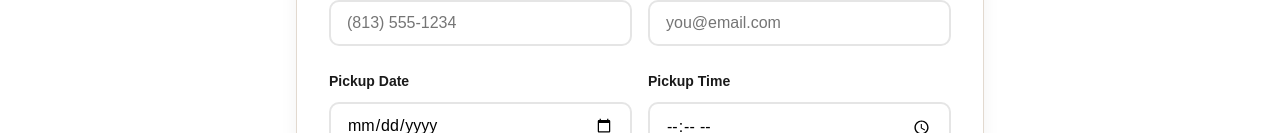
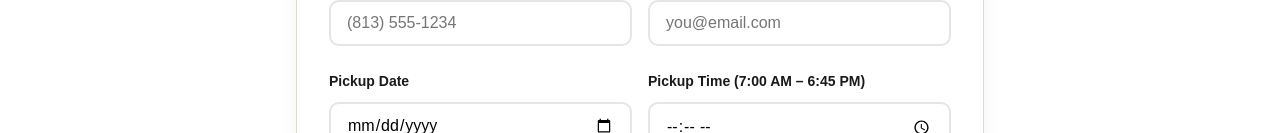
Before and after one commit to webeducationservices-oss/moreno-bakery, a Next.js app: page /order-a-pie in a window 1280 px wide. Shown: the part 667-800 px from the top of the page. Built offline with nearby package versions, Linux system fonts and the light colour scheme; a web font is replaced by a local one.

Commit message:
Edit app/order-a-pie/page.js — pick up time can be no later than 6:45 pm and no earlier than 7:00 am

```diff
--- a/app/order-a-pie/page.js
+++ b/app/order-a-pie/page.js
@@ -156,7 +156,7 @@ export default function OrderAPiePage() {
                   <input type="date" id="pie-date" className="form-input" required value={data.pickupDate} onChange={(e) => update("pickupDate", e.target.value)} />
                 </div>
                 <div className="form-group">
-                  <label htmlFor="pie-time" className="form-label">Pickup Time</label>
+                  <label htmlFor="pie-time" className="form-label">Pickup Time (7:00 AM – 6:45 PM)</label>
                   <input type="time" id="pie-time" className="form-input" min="07:00" max="18:45" title="Pickup is between 7:00 AM and 6:45 PM" value={data.pickupTime} onChange={(e) => update("pickupTime", e.target.value)} />
                 </div>
               </div>
```
